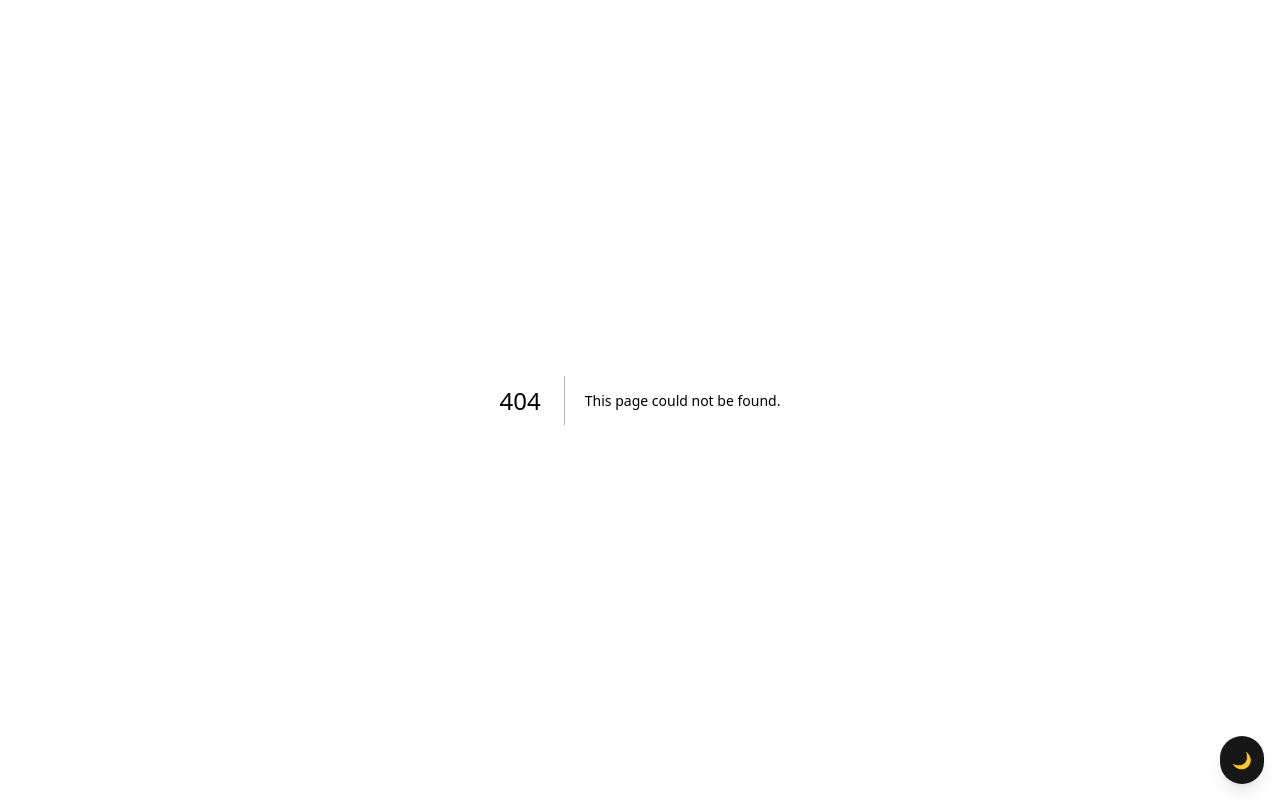
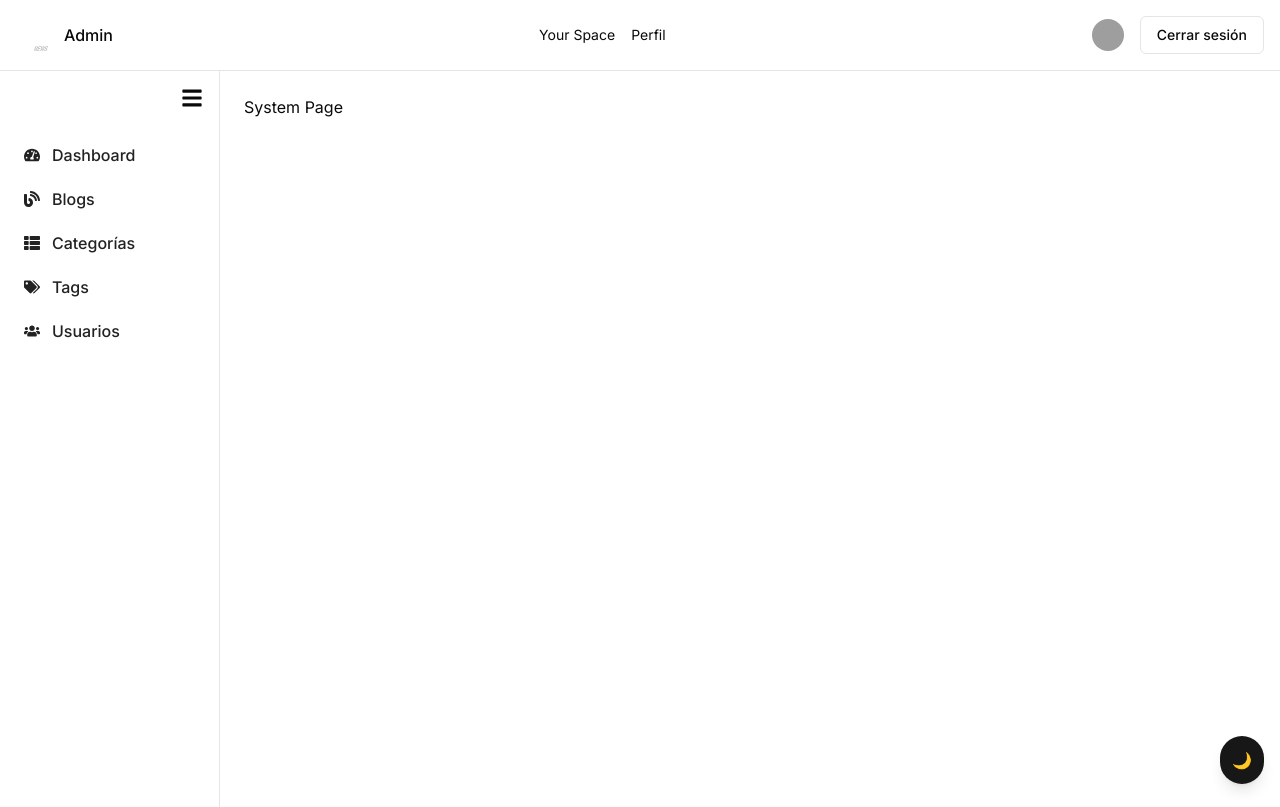
Before and after one commit to devandresrw/users-and-blogs-nextjs, a Next.js app: page /1/admin-panel/systems in a window 1280 px wide. Before the commit this address had no page. Built offline with nearby package versions, Linux system fonts and the light colour scheme; no server answers; grey boxes are pictures that could not be loaded.

Commit message:
Translate cola x3

```diff
--- a/src/app/[lang]/account/[profile]/page.tsx
+++ b/src/app/[lang]/account/[profile]/page.tsx
@@ -1,3 +1,9 @@
+/*
+Pagina principal de perfil contiene
+permite modificar la informacón del usuario
+Nombre, correo, info, redes sociales...
+
+*/
 import { WrapperProfile } from '@/components/account/profile/WrapperProfile'
 import { getCurrentUser } from '@/lib/actions/user.actions'
 import { redirect } from 'next/navigation'
--- a/src/app/[lang]/account/layout.tsx
+++ b/src/app/[lang]/account/layout.tsx
@@ -1,3 +1,8 @@
+/*
+Layou principal de la seccion de cuentas
+contiene el header y el limpiador de urls
+*/
+
 import { HeaderWrapper } from '@/components/account/HeaderWrapper'
 import { ClientSideHashFix } from '@/components/account/CleanUrl'
 
--- /dev/null
+++ b/src/app/[lang]/admin-panel/systems/layout.tsx
@@ -0,0 +1,12 @@
+
+export default function SystemsLayout(
+ { children }: { children: React.ReactNode }
+) {
+ return (
+  <div className="">
+   <section>
+    {children}
+   </section>
+  </div>
+ )
+}
--- /dev/null
+++ b/src/app/[lang]/admin-panel/systems/page.tsx
@@ -0,0 +1,9 @@
+export default function SystemPage() {
+ return (
+  <div className="">
+   <section>
+    <h3>System Page</h3>
+   </section>
+  </div>
+ )
+}
--- /dev/null
+++ b/src/app/[lang]/grid/layout.tsx
@@ -0,0 +1,8 @@
+export default function GridInstagramLayout(
+ { children }: { children: React.ReactNode }) {
+ return (
+  <div className="">
+   <section>{children}</section>
+  </div>
+ )
+}
--- /dev/null
+++ b/src/app/[lang]/grid/page.tsx
@@ -0,0 +1,7 @@
+export default function GridInstagraPage() {
+ return (
+  <div className="">
+   <h1>Grid instagram</h1>
+  </div>
+ )
+}
```
Also changed, not shown: src/app/[lang]/account/page.tsx (+8 -0 lines), src/middleware.ts (+27 -3 lines).
